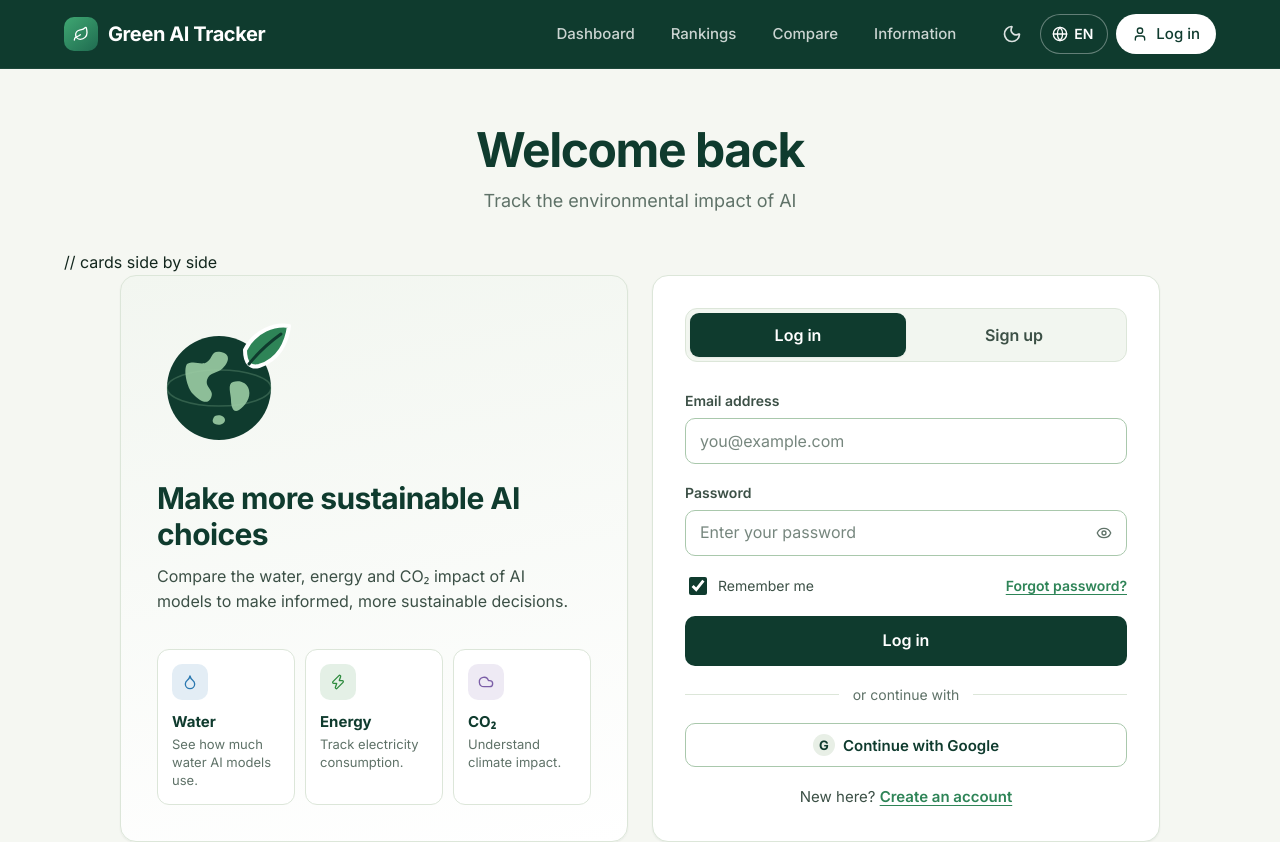
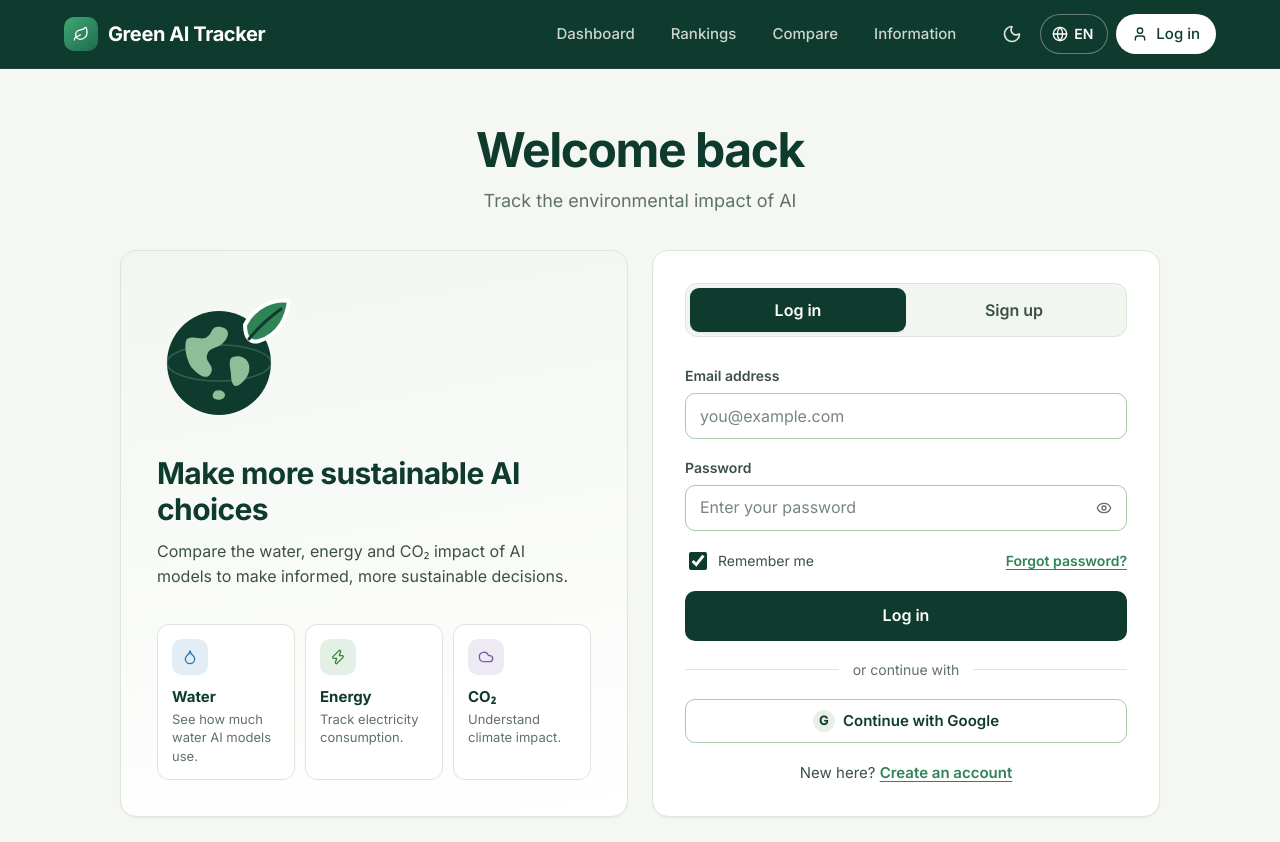
Before and after one commit to rory0503/group4Project, a React (Vite) app in the folder greenAiTracker/: page /login in a window 1280 px wide. Shown: the top 842 px of the page. Built offline with nearby package versions, Linux system fonts and the light colour scheme.

Commit message:
importing navigate from react-router for login

```diff
--- a/greenAiTracker/src/pages/Login.jsx
+++ b/greenAiTracker/src/pages/Login.jsx
@@ -1,8 +1,11 @@
 import LoginSignup from "../components/LoginComponents/LoginSignUpField";
 import LoginSummaryCard from "../components/LoginComponents/WebsiteSummary";
 import "../styles/login.css";
+import { useNavigate } from "react-router-dom";
 
 export default function Login() {
+  const navigate = useNavigate();
+
   return (
     <main id="main" className="page">
       <div className="container">
@@ -11,7 +14,7 @@ export default function Login() {
           <p>Track the environmental impact of AI</p>
         </div>
 
-        // cards side by side
+        {/*cards side by side*/}
         <div className="auth">
           <LoginSummaryCard />
           <LoginSignup
```
